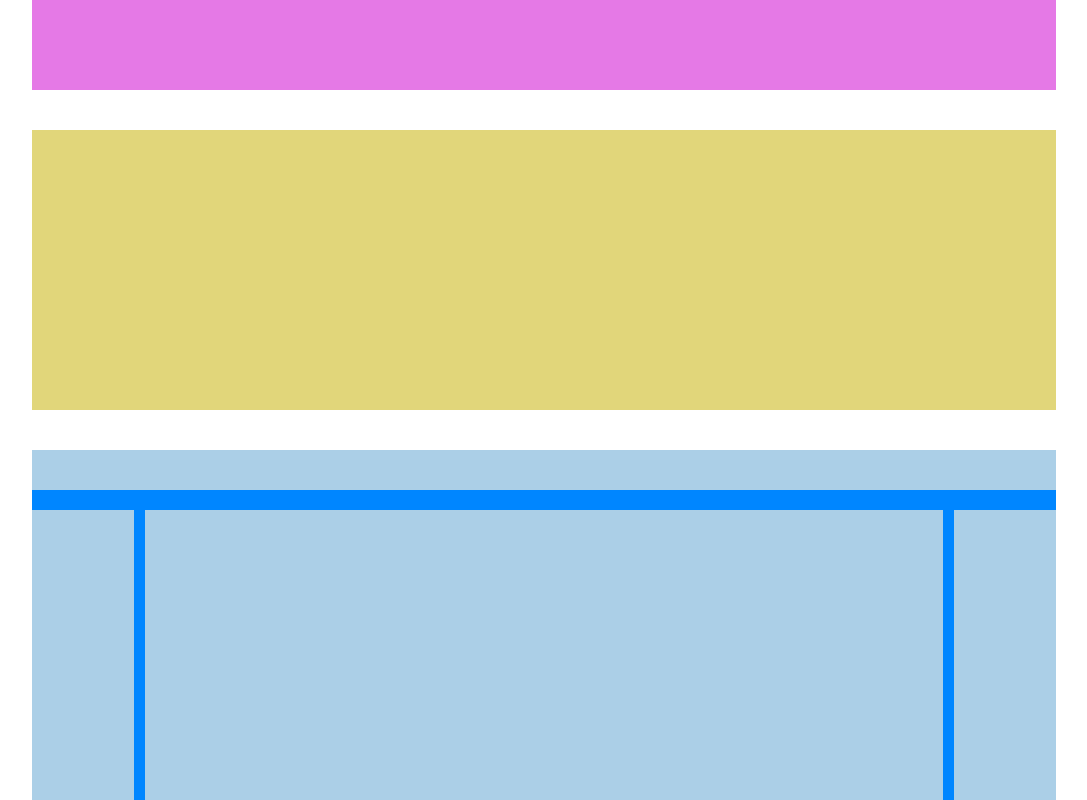
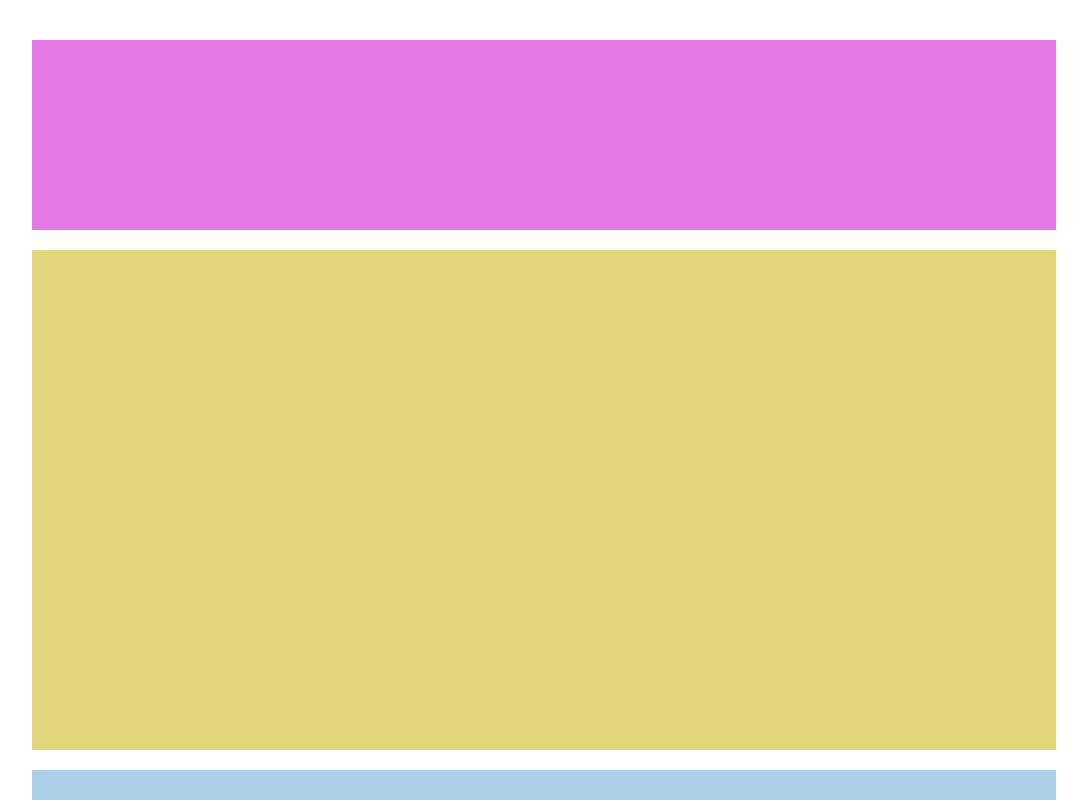
Before and after one commit to Vitto95/htmlcss-wp, a plain HTML site: page index.html in a window 1280 px wide. Shown: the top 800 px of the page, without its empty margins (96-1183 px from the left). Drawn offline with Linux system fonts and the light colour scheme.

Commit message:
modificato header

```diff
--- a/css/style.css
+++ b/css/style.css
@@ -25,21 +25,22 @@
 
 /* HEADER */
 
-header {
-  width: 100%;
-  height: 450px;
-}
-
 .logo {
   height: 90px;
   background-color: #e579e6;
+  margin-top: 40px;
+}
+
+nav {
+  height: 100px;
+  background-color: #e579e6;
+  margin-bottom: 20px;
 }
 
 .introductive-image {
-  height: 280px;
+  height: 500px;
   background-color: #e1d67a;
-  margin-top: 40px;
-  margin-bottom: 40px;
+  margin-bottom: 20px;
 }
 
 /* /HEADER */
--- a/index.html
+++ b/index.html
@@ -17,7 +17,7 @@
       <nav></nav>
       <div class="introductive-image"></div>
     </header>
-    <main>
+    <main class="clearfix">
       <div class="title"></div>
       <div class="aside"></div>
       <div class="main-content"></div>
```
